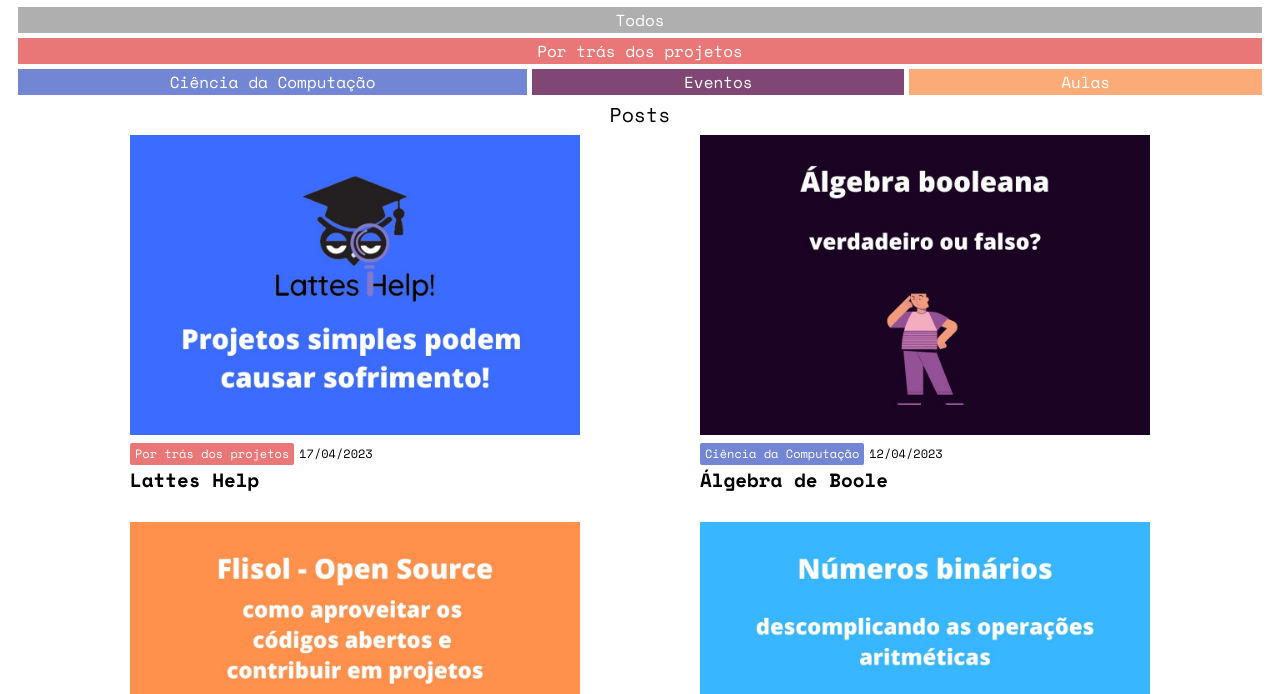
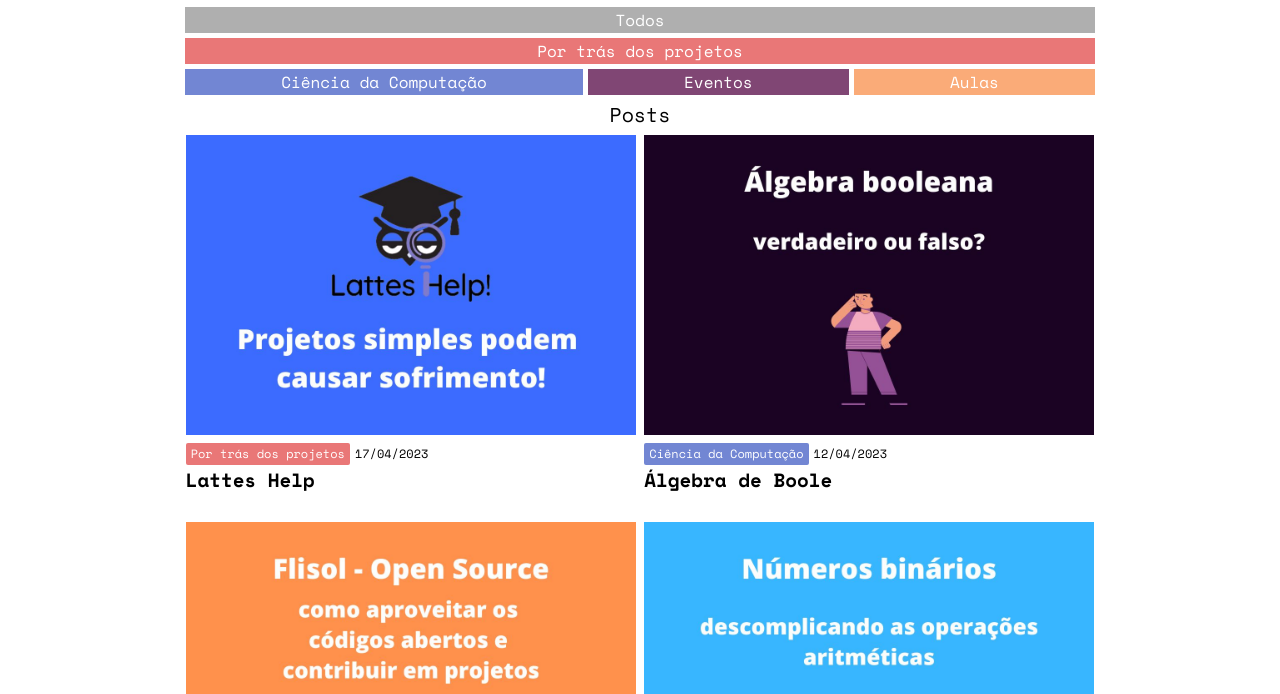
Before and after one commit to Artur-Neri/Portf-lio, a plain HTML site: page blog.html in a window 1280 px wide. Shown: the part 82-776 px from the top of the page. Drawn offline with nearby package versions, Linux system fonts and the light colour scheme.

Commit message:
melhor responsividade do blog

```diff
--- a/styles/blog.css
+++ b/styles/blog.css
@@ -8,6 +8,7 @@ body {
     font-size: 1.4375rem;
     font-family: 'Space Mono', sans-serif;
     overflow-x: hidden;
+    margin: 0px 18px 0 18px;
 }
 
 h2 {
@@ -23,7 +24,9 @@ h3 {
 }
 
 .container{
-    margin: 0px 18px 0 18px;
+    width: 100%;
+    margin: 0 auto;
+    max-width: 910px;
 }
 
 /* Helper */
```
